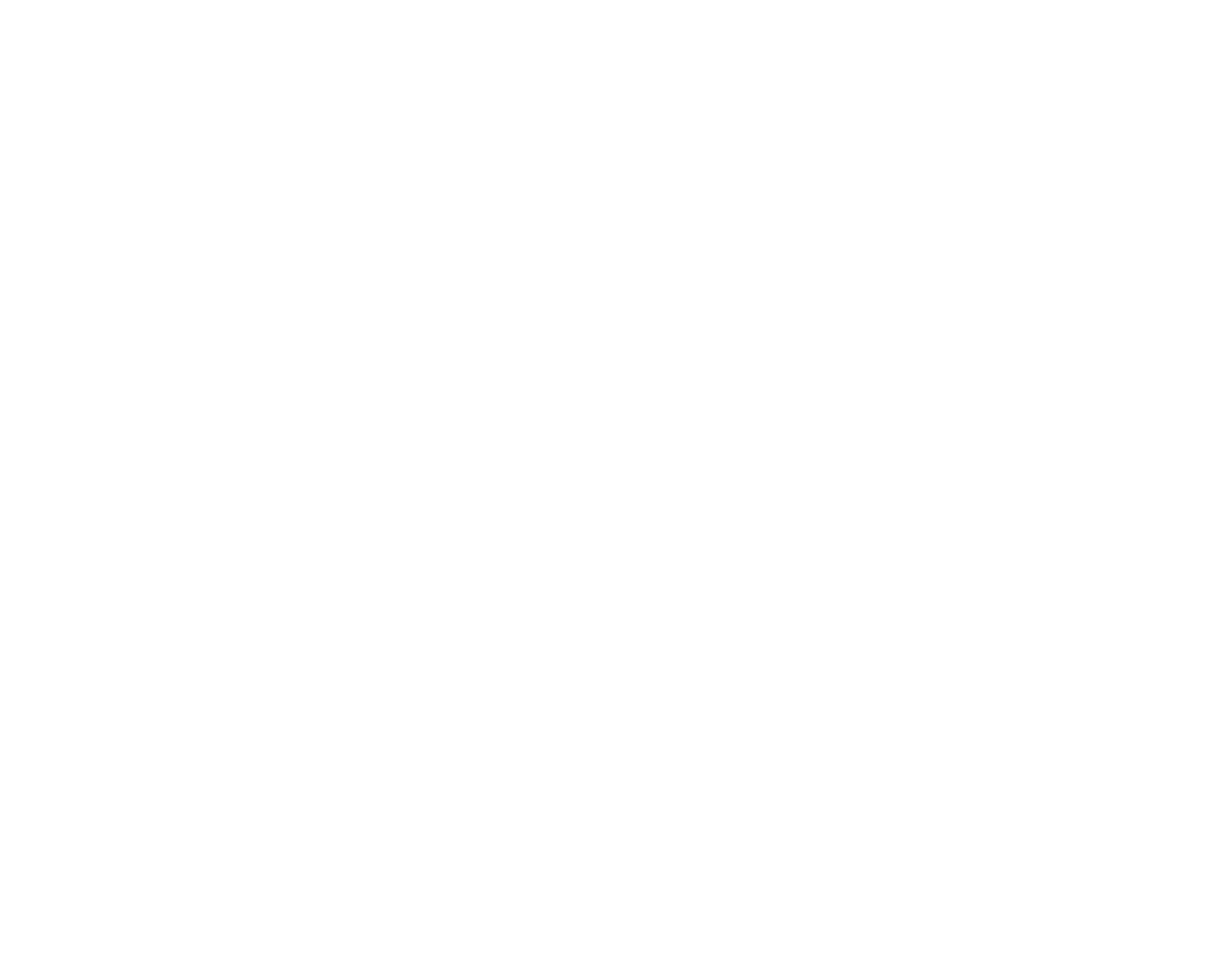
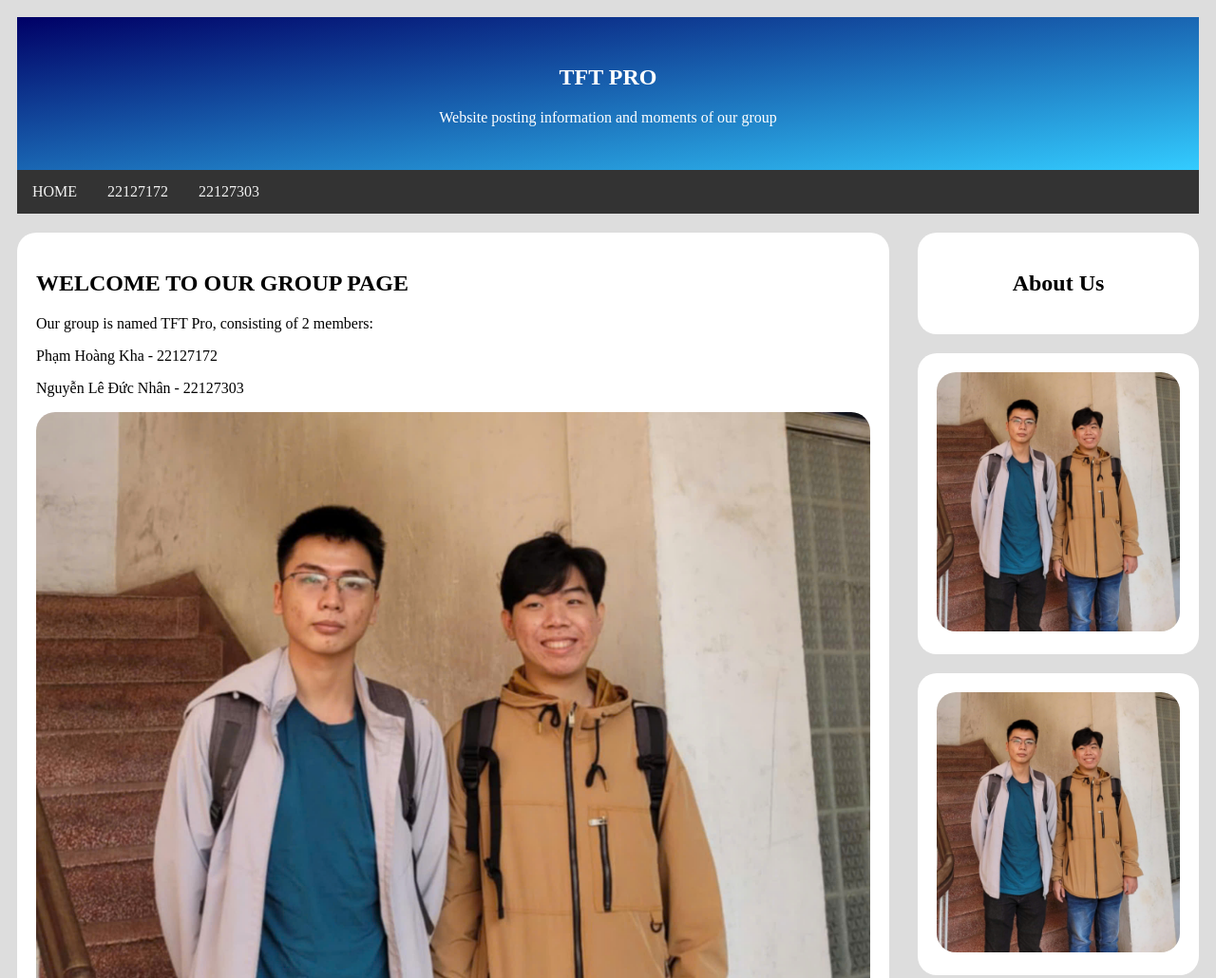
Before and after one commit to nhandzai/team-web, a plain HTML site: page pro tft/default.html in a window 1280 px wide. Shown: the top 1030 px of the page at 95% size. Before the commit the page ends 800 px from the top, so only its background shows below. Drawn offline with Linux system fonts and the light colour scheme.

Commit message:
hoan thanh menu, fix loi trang ca nhan

```diff
--- a/pro tft/default.css
+++ b/pro tft/default.css
@@ -0,0 +1,78 @@
+* {
+    box-sizing: border-box;
+}
+
+body {
+    padding: 10px;
+    background-color:#ddd;
+    display: flex;
+    flex-direction: column;
+
+}
+
+.header {
+    background: linear-gradient(to top left, #33ccff 0%, #000066 100%);
+    text-align: center;
+    padding: 30px;
+    color: white;
+}
+
+.navbar {
+    display: flex;
+    flex-direction: row;
+    overflow: hidden;
+    background-color: #333;
+}
+
+.navbar a {
+    display: block;
+    color: #f2f2f2;
+    text-align: center;
+    padding: 14px 16px;
+    text-decoration: none;
+}
+
+.navbar a:hover {
+    background-color: #ddd;
+    color: black;
+}
+
+.content {
+    display: flex;
+    flex: 1;
+}
+
+.left_column {
+    width: 75%;
+    padding-right: 15px;
+
+}
+
+.right_column {
+    width: 25%;
+    padding-left: 15px;
+}
+
+.card {
+    background: white;
+    padding: 20px;
+    margin-top: 20px;
+    border-radius: 20px;
+    color: black;
+}
+
+.card_img {
+    max-width: 100%;
+    height: auto;
+    border-radius: 20px;
+
+}
+
+.h2 {
+    font-size: 50px;
+}
+#right_title{
+    text-align: center;
+
+
+}
--- a/pro tft/default.html
+++ b/pro tft/default.html
@@ -0,0 +1,43 @@
+<!DOCTYPE html>
+<html lang="en">
+<head>
+    <title>WebName</title>
+    <meta charset="UTF-8">
+    <meta name="viewport" content="width=device-width, initial-scale=1">
+    <link rel="stylesheet" href="default.css">
+</head>
+<body>
+    <div class="header">
+        <h2>TFT PRO</h2>
+        <p>Website posting information and moments of our group</p>
+    </div>
+    <div class="navbar">
+        <a href="./default.html">HOME</a>
+        <a href="./members/22127172/22127172.html">22127172</a>
+        <a href="./members/22127303/22127303.html">22127303</a>
+    </div>
+    <div class="content">
+        <div class="left_column">
+            <div class="card">
+                <h2> WELCOME TO OUR GROUP PAGE</h2>
+                <p>Our group is named TFT Pro, consisting of 2 members: </p>
+                <p>Phạm Hoàng Kha - 22127172</p>
+                <p>Nguyễn Lê Đức Nhân - 22127303</p>
+                <img class="card_img" src="./images/pic-1.jpg" alt="###" usemap="#workmap" width="px">
+                <map name="workmap">
+                    <area shape="rect" coords="142,1067,471,112" alt="22127172" href="./members/22127172/22127172.html">
+                    <area shape="rect" coords="475,1068,829,141" alt="22127303" href="./members/22127303/22127303.html">
+                  </map>
+            </div>
+        </div>
+        <div class="right_column">
+            <div class="card">
+                <h2 id="right_title"> About Us</h2>
+            </div>
+            <div class="card"> <img class="card_img" src="./images/pic-1.jpg" alt="###"></div>
+            <div class="card"><img class="card_img" src="./images/pic-1.jpg" alt="###"></div>
+        </div>
+    </div>
+
+</body>
+</html>
--- /dev/null
+++ b/pro tft/members/22127172/22127172.css
@@ -0,0 +1,120 @@
+body {
+    all: unset;
+    font-family: 'Roboto', 'Arial', sans-serif;
+    line-height: 1.6;
+    background-image: url(images/background.png);
+    background-repeat: no-repeat;
+    background-size: cover;
+}
+
+header {
+    display: flex;
+    justify-content: flex-end;
+    align-items: center;
+    height: 60px;
+    background-color: #333;
+    padding: 0 20px;
+}
+
+header a {
+    text-decoration: none;
+    color: white;
+    font-size: 1.2em;
+    margin: 0 15px;
+    padding: 10px 15px;
+    transition: background-color 0.3s ease, color 0.3s ease;
+    border-radius: 8px;
+}
+
+header a:hover {
+    background-color: #555;
+    color: orange;
+}
+
+main {
+    display: flex;
+    flex-direction: column;
+    justify-content: center;
+    align-items: center;
+    font-size: 1.5em;
+}
+
+.info {
+    display: flex;
+    justify-content: center;
+    background-color: white;
+    margin: 20px;
+    margin-top: 200px;
+    border-radius: 20px;
+}
+
+.info-1 {
+    display: flex;
+    flex-direction: column;
+    justify-content: center;
+    align-items: center;
+    color: white;
+    background: linear-gradient(to right,red,orange);
+    border-radius: 20px 0px 0px 20px;
+    padding: 20px;
+}
+.main-pic{
+    width: 150px;
+    height: auto;
+    border-radius: 50%;
+    margin-bottom: 20px;
+}
+.info-2 {
+    padding: 20px;
+    display: flex;
+    flex-direction: column;
+}
+
+.boxs {
+    display: flex;
+    gap: 50px;
+}
+.info-b .box{
+    margin-right: 50px;
+}
+.box span {
+    font-weight: bold;
+    font-size: 27px;
+}
+
+.box div {
+    color: gray;
+}
+
+.box-header {
+    color: black;
+    font-weight: bold;
+    font-size: 22px;
+    border-bottom: 2px solid rgb(124, 124, 124);
+    margin: 20px 0px;
+}
+.icon{
+    display: flex;
+    gap: 20px;
+    margin: 20px 0px;
+}
+.icon img{
+    width: 50px;
+    height: auto;
+}
+.return{
+    text-decoration: none;
+    font-weight: bold;
+    color: white;
+    background-color: rgb(59, 58, 58);
+    padding: 10px 20px;
+    transition: background-color 0.3s ease, color 0.3s ease;
+    border-radius: 5px;
+    display: flex;
+    justify-content: center;
+    max-width: 200px;
+}
+.return:hover {
+    background-color: #5b5b5b;
+    color: #ffffff;
+}
--- a/pro tft/members/22127172/22127303.css
+++ /dev/null
@@ -1,120 +0,0 @@
-body {
-    all: unset;
-    font-family: 'Roboto', 'Arial', sans-serif;
-    line-height: 1.6;
-    background-image: url(images/background.png);
-    background-repeat: no-repeat;
-    background-size: cover;
-}
-
-header {
-    display: flex;
-    justify-content: flex-end;
-    align-items: center;
-    height: 60px;
-    background-color: #333;
-    padding: 0 20px;
-}
-
-header a {
-    text-decoration: none;
-    color: white;
-    font-size: 1.2em;
-    margin: 0 15px;
-    padding: 10px 15px;
-    transition: background-color 0.3s ease, color 0.3s ease;
-    border-radius: 8px;
-}
-
-header a:hover {
-    background-color: #555;
-    color: orange;
-}
-
-main {
-    display: flex;
-    flex-direction: column;
-    justify-content: center;
-    align-items: center;
-    font-size: 1.5em;
-}
-
-.info {
-    display: flex;
-    justify-content: center;
-    background-color: white;
-    margin: 20px;
-    margin-top: 200px;
-    border-radius: 20px;
-}
-
-.info-1 {
-    display: flex;
-    flex-direction: column;
-    justify-content: center;
-    align-items: center;
-    color: white;
-    background: linear-gradient(to right,red,orange);
-    border-radius: 20px 0px 0px 20px;
-    padding: 20px;
-}
-.main-pic{
-    width: 150px;
-    height: auto;
-    border-radius: 50%;
-    margin-bottom: 20px;
-}
-.info-2 {
-    padding: 20px;
-    display: flex;
-    flex-direction: column;
-}
-
-.boxs {
-    display: flex;
-    gap: 50px;
-}
-.info-b .box{
-    margin-right: 50px;
-}
-.box span {
-    font-weight: bold;
-    font-size: 27px;
-}
-
-.box div {
-    color: gray;
-}
-
-.box-header {
-    color: black;
-    font-weight: bold;
-    font-size: 22px;
-    border-bottom: 2px solid rgb(124, 124, 124);
-    margin: 20px 0px;
-}
-.icon{
-    display: flex;
-    gap: 20px;
-    margin: 20px 0px;
-}
-.icon img{
-    width: 50px;
-    height: auto;
-}
-.return{
-    text-decoration: none;
-    font-weight: bold;
-    color: white;
-    background-color: rgb(59, 58, 58);
-    padding: 10px 20px;
-    transition: background-color 0.3s ease, color 0.3s ease;
-    border-radius: 5px;
-    display: flex;
-    justify-content: center;
-    max-width: 200px;
-}
-.return:hover {
-    background-color: #5b5b5b;
-    color: #ffffff;
-}
```
Also changed, not shown: pro tft/members/22127172/22127172.html (added, +73 -0 lines), pro tft/members/22127172/22127303.html (deleted, +0 -73 lines), pro tft/members/22127303/22127303.html (+7 -7 lines), pro tft/images/backg.jpg (added), pro tft/images/pic-1.jpg (added), pro tft/members/22127172/images/2x3.jpg (added), pro tft/members/22127172/images/4x6.png (deleted).
